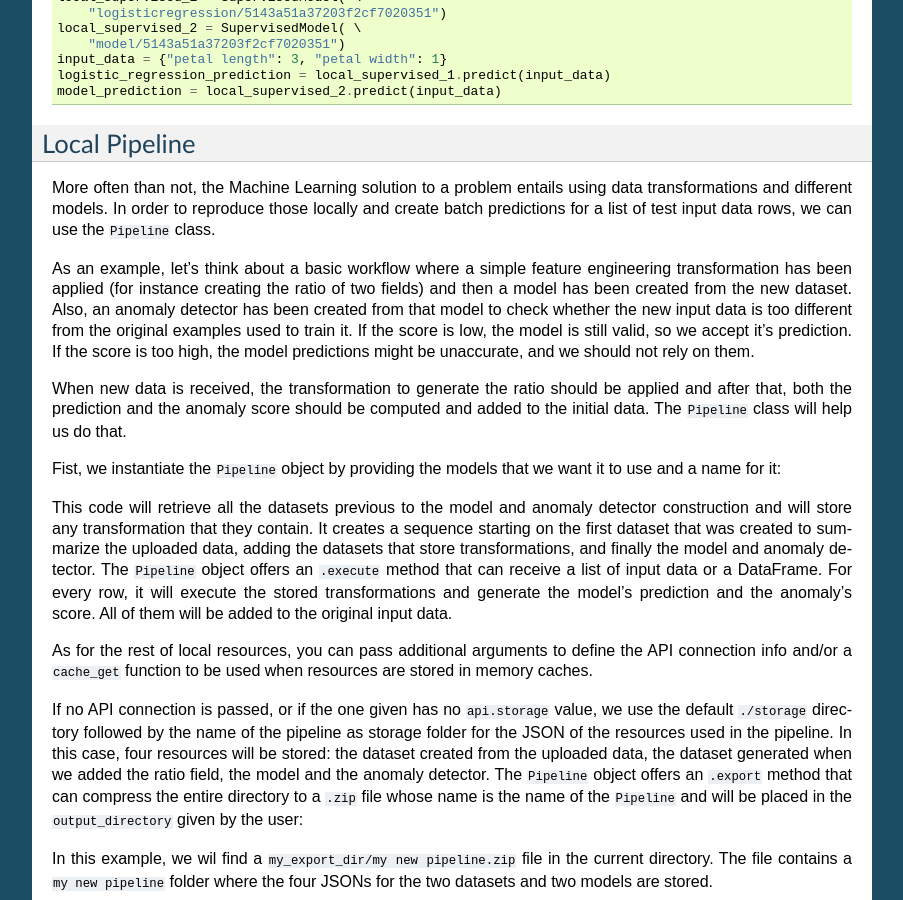
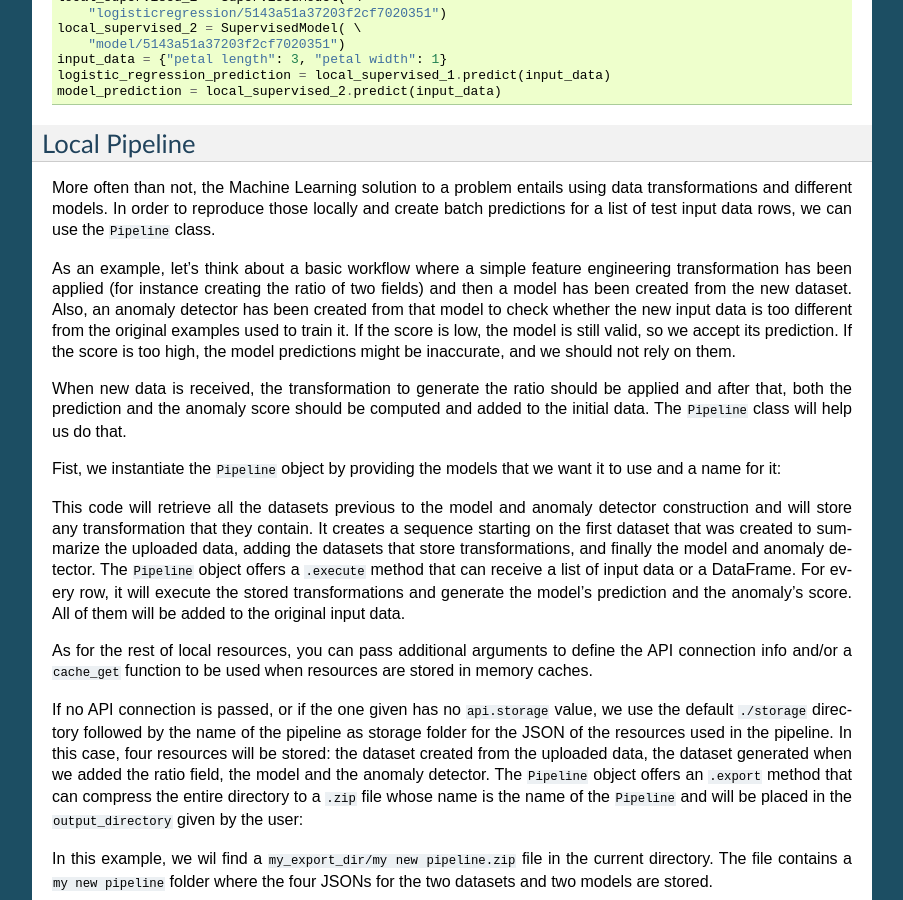
Before and after one commit to bigmlcom/python, a Sphinx documentation site: the page built from docs/local_resources.rst, in a window 1280 px wide and 900 px high, scrolled down 28727 px. Shown: the whole window, without its empty margins (198-1101 px from the left). Built offline with Sphinx 7.4.7, drawn with Linux system fonts in a browser that asks for light colours.

Commit message:
Fixing typos

```diff
--- a/docs/creating_resources.rst
+++ b/docs/creating_resources.rst
@@ -23,7 +23,7 @@ keys:
 Resource creation is an asynchronous process, so the API will return a
 response probably before the resource is totally processed and you'll need to
 repeatedly call the API to see the evolution of the resource, reflected
-in it's status (see the `Statuses <#statuses>`_ section).
+in its status (see the `Statuses <#statuses>`_ section).
 The bindings provide methods to help you do that. Please check the `waiting
 for resources <#waiting_for_resources>`_ section to learn more about them.
 
--- a/docs/local_resources.rst
+++ b/docs/local_resources.rst
@@ -2135,8 +2135,8 @@ engineering transformation has been applied (for instance creating the
 ratio of two fields) and then a model has been created from the new dataset.
 Also, an anomaly detector has been created from that model to check whether the
 new input data is too different from the original examples used to train it.
-If the score is low, the model is still valid, so we accept it's prediction.
-If the score is too high, the model predictions might be unaccurate, and we
+If the score is low, the model is still valid, so we accept its prediction.
+If the score is too high, the model predictions might be inaccurate, and we
 should not rely on them.
 
 When new data is received, the transformation to generate the ratio
@@ -2158,7 +2158,7 @@ detector construction and will store any transformation that they contain.
 It creates a sequence starting on the first dataset that was created to
 summarize the uploaded data, adding the datasets that store transformations,
 and finally the model and anomaly detector. The ``Pipeline`` object offers
-an ``.execute`` method that can receive a list of input data or a DataFrame.
+a ``.execute`` method that can receive a list of input data or a DataFrame.
 For every row, it will execute the stored transformations and generate the
 model's prediction and the anomaly's score. All of them will be added to the
 original input data.
```
